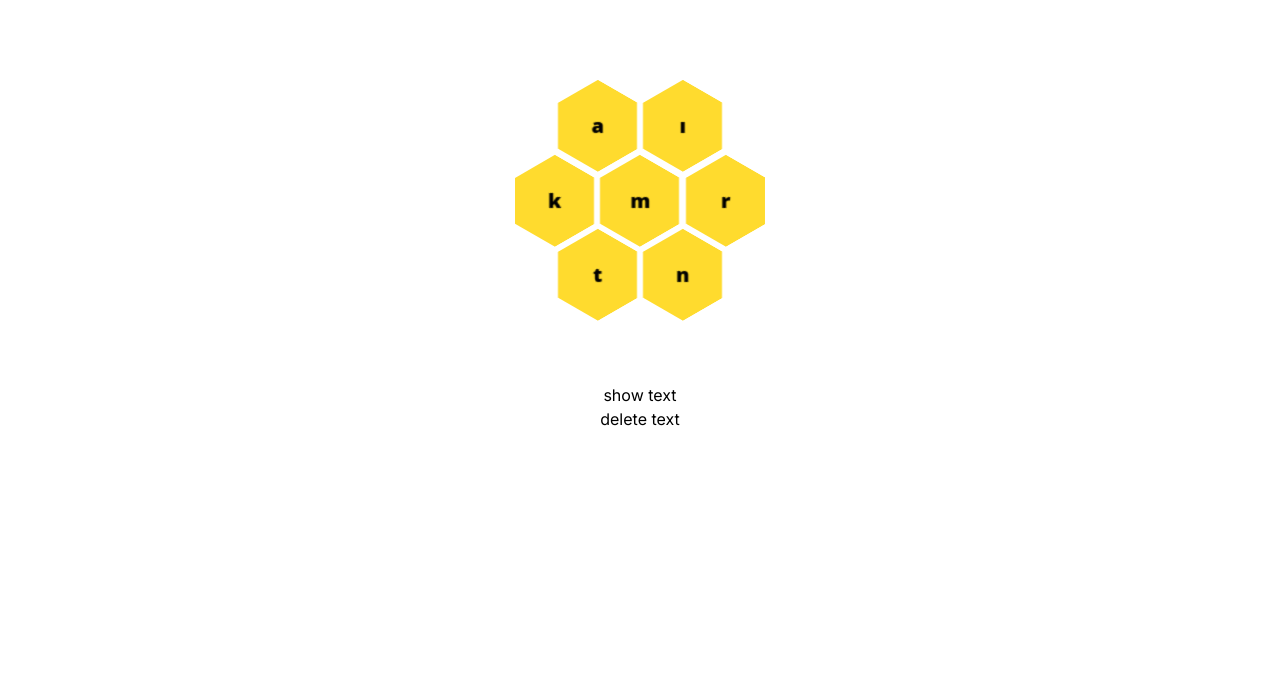
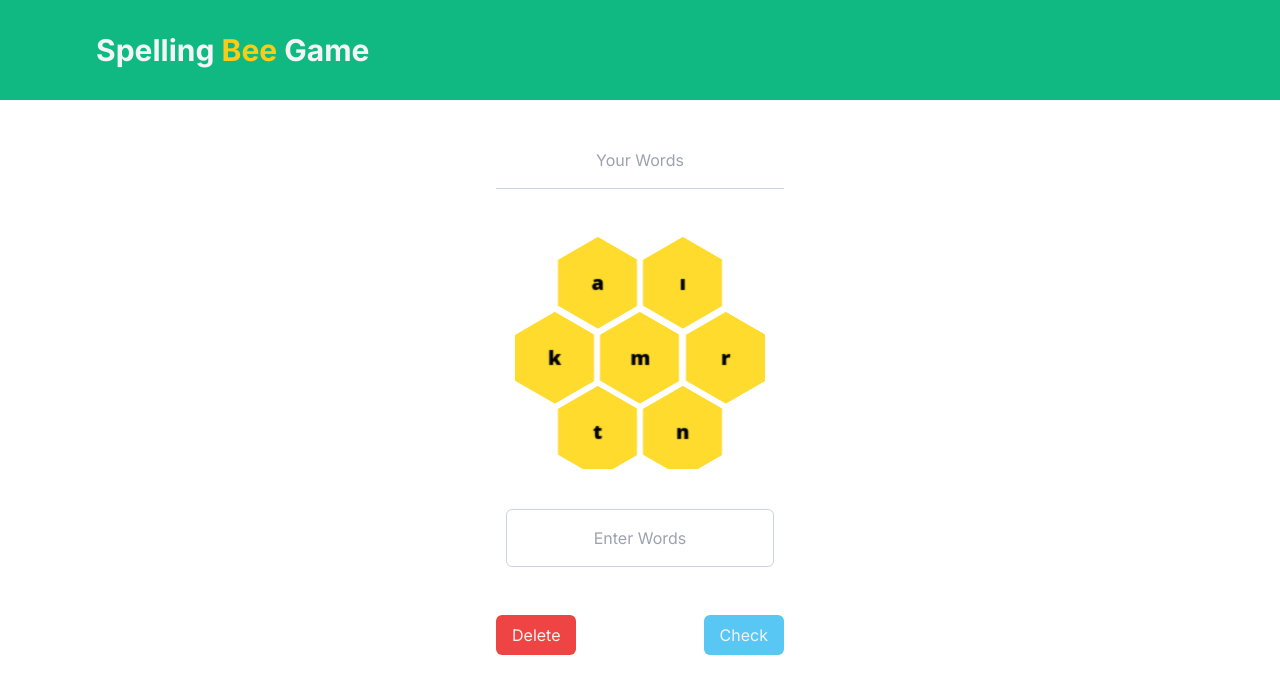
Before and after one commit to musayar9/Spelling-Bee, a Next.js app: page /turkish in a window 1280 px wide. Shown: the top 694 px of the page. Built offline with nearby package versions, Linux system fonts and the light colour scheme.

Commit message:
created Navbar and update ui

```diff
--- a/public/dictionaries/turkish.js
+++ b/public/dictionaries/turkish.js
@@ -16,7 +16,6 @@ const turkish = {
     "katı",
     "tarık",
     "tırnak",
-    "katı",
     "nar",
     "nara",
     "kanıt",
--- a/src/app/globals.css
+++ b/src/app/globals.css
@@ -57,10 +57,7 @@
     background-color: rgba(183, 175, 175, 0.9); /* #b7afafe6 rgba() ile değiştirildi */
 }
 
-input[type="text"] {
-    background: transparent;
-    border: none;
-}
+
 
 .hex p {
     width: 100%;
--- a/src/app/layout.js
+++ b/src/app/layout.js
@@ -1,7 +1,7 @@
 import { Inter } from "next/font/google";
 import "./globals.css";
 import GameProvider from "@/context/Context";
-
+import Navbar from "@/components/Navbar";
 const inter = Inter({ subsets: ["latin"] });
 
 export const metadata = {
@@ -13,6 +13,7 @@ export default function RootLayout({ children }) {
   return (
     <html lang="en">
       <body className={inter.className}>
+        <Navbar />
         <GameProvider>{children}</GameProvider>
       </body>
     </html>
--- a/src/components/Game.jsx
+++ b/src/components/Game.jsx
@@ -1,38 +1,66 @@
 "use client";
-
+import { useGlobalContext } from "@/context/Context";
 import { useRef, useState } from "react";
 
 export default function Game({ language, dictionary }) {
   // console.log("dictionary", dictionary.letters);
-  const [words, setWords] = useState([]);
+  const {point, setPoint} = useGlobalContext()
+
+  const [words, setWords] = useState("");
   const [newValue, setNewValue] = useState("");
+  const [filterWords, setFilterWords] = useState("");
   let lettersShuffle = dictionary.letters
   const ref = useRef();
   const handleClick = (e) => {
     const clickedElement = e.target.closest("li"); // Tıklanan li öğesini bulun
     const content = clickedElement.querySelector("p").textContent; // Li öğesinin içindeki p etiketinin içeriğini alın
-    console.log("Tıklanan içerik:", content);
+    // console.log("Tıklanan içerik:", content);
 
     setWords([...words, content]);
   };
 
   function handleShowText() {
-    let newData = words.join("");
-    setNewValue(newData);
+    // let newData = words.join("");
+    const filter = dictionary.possible_words.filter((word, index) => {
+      //  console.log(word);
+      return word === words;
+    });
+    setFilterWords(filter);
+
+    setNewValue();
   }
-  console.log(newValue !== null && newValue);
 
-  const handleDelete = ()=>{
-  setNewValue("")
-  setWords([])
+  const handleDelete = () => {
+    setNewValue("");
+    setWords("");
+    setWords([]);
+  };
+  // console.log("words", words);
+  // console.log(filterWords, "filter");
+  // const filter = dictionary.possible_words.filter((word, index) => {
+  //   console.log(word);
+  //   return word === words;
+  // });
 
-  }
   return (
-    <>
-      <div className="flex flex-col items-center mt-20">
+    <div className="max-w-6xl mx-auto my-8 ">
+      <div className="flex items-center flex-col justify-center">
+        <input
+          className="text-center border-b border-slate-300  w-72 p-4 outline-none"
+          value={words}
+          placeholder="Your Words"
+          readonly
+        />
+
+        <div className=" mt-12 gap-2">
           <ul id="hexGrid">
             {lettersShuffle.map((letter, index) => (
-            <li key={index} className="hex" onClick={handleClick} ref={ref}>
+              <li
+                key={index}
+                className="hex"
+
+                // onClick={handleClick} ref={ref}
+              >
                 <div className="hexIn">
                   <a className="hexLink">
                     <p>{letter}</p>
@@ -41,10 +69,35 @@ export default function Game({ language, dictionary }) {
               </li>
             ))}
           </ul>
+        </div>
+      </div>
 
-        <button onClick={handleShowText}>show text</button>
-        <button onClick={handleDelete}>delete text</button>
+      <div className="mt-6 flex flex-col items-center justify-center">
+        <input
+          type="text"
+          className="border border-slate-300  p-4  rounded-md text-center outline-yellow-400 "
+          value={words}
+          placeholder="Enter Words"
+          onChange={(e) => {
+            setWords(e.target.value);
+          }}
+        />
+
+        <div className="flex items-center justify-between mt-12 w-72">
+          <button
+            className="rounded-md bg-red-500 px-4 py-2 text-gray-100"
+            onClick={handleDelete}
+          >
+            Delete
+          </button>
+          <button
+            onClick={handleShowText}
+            className="rounded-md bg-[#58c7f3] px-4 py-2 text-gray-100"
+          >
+            Check
+          </button>
         </div>
-    </>
+      </div>
+    </div>
   );
 }
--- /dev/null
+++ b/src/components/Navbar.jsx
@@ -0,0 +1,15 @@
+const Navbar = () => {
+  return (
+    <div className="  bg-emerald-500">
+      <div className="max-w-6xl mx-auto p-8">
+        <div className="flex items-center">
+          <h4 className="text-3xl font-bold text-gray-100">
+            Spelling <span className="text-yellow-400">Bee</span> Game
+          </h4>
+        </div>
+      </div>
+    </div>
+  );
+};
+
+export default Navbar;
--- a/src/context/Context.jsx
+++ b/src/context/Context.jsx
@@ -1,20 +1,31 @@
 "use client";
 
-import { createContext, useContext } from "react";
-import  english  from "../../public/dictionaries/english.js";
-import  turkish  from "../../public/dictionaries/turkish.js";
+import { createContext, useContext, useState } from "react";
+import english from "../../public/dictionaries/english.js";
+import turkish from "../../public/dictionaries/turkish.js";
 const GameContext = createContext();
 
 const GameProvider = ({ children }) => {
   let englishDictionary = english;
   let turkishDictionary = turkish;
-//   console.log("english", englishDictionary);
-//   console.log("turkish", turkishDictionary);
-
-  return <GameContext.Provider value={{
-  englishDictionary, turkishDictionary
-
-  }}>{children}</GameContext.Provider>;
+  //   console.log("english", englishDictionary);
+  //   console.log("turkish", turkishDictionary);
+  const [point, setPoint] = useState(0);
+  const [timer, setTimer] = useState(60);
+  return (
+    <GameContext.Provider
+      value={{
+        englishDictionary,
+        turkishDictionary,
+        point,
+        setPoint,
+        timer,
+        setTimer,
+      }}
+    >
+      {children}
+    </GameContext.Provider>
+  );
 };
 
 export const useGlobalContext = () => {
```
Also changed, not shown: src/app/page.js (+5 -4 lines), public/bee.png (added). Lines whose indentation alone changed are shown as unchanged.
